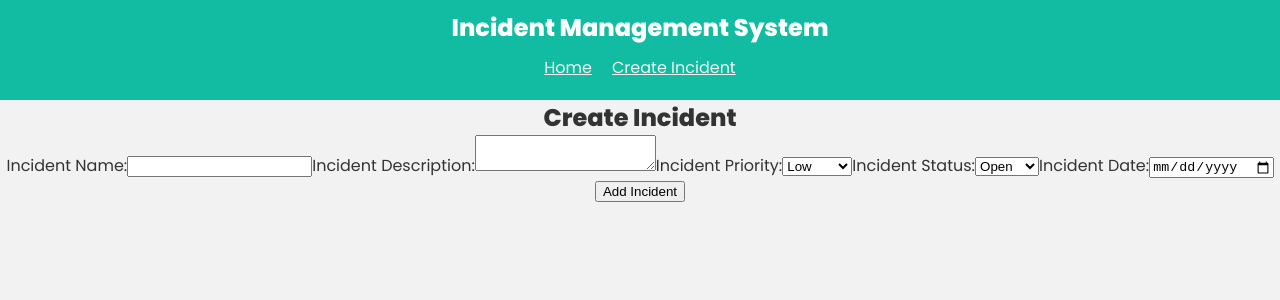
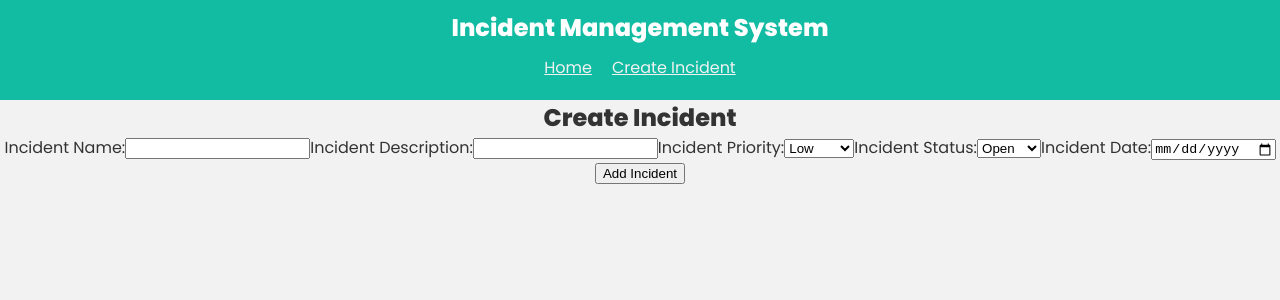
Before and after one commit to firdaussulaiman/servicedesk.github.io, a React (Create React App) app in the folder servicedesk/: page /create in a window 1280 px wide. Shown: the top 300 px of the page. Built offline with nearby package versions, Linux system fonts and the light colour scheme.

Commit message:
more adjusting of syntax

```diff
--- a/servicedesk/package.json
+++ b/servicedesk/package.json
@@ -6,6 +6,7 @@
     "@emotion/react": "^11.11.1",
     "@emotion/styled": "^11.11.0",
     "@mui/material": "^5.14.2",
+    "@supabase/supabase-js": "^2.31.0",
     "@testing-library/jest-dom": "^5.17.0",
     "@testing-library/react": "^13.4.0",
     "@testing-library/user-event": "^13.5.0",
--- a/servicedesk/src/components/CreateIncident.js
+++ b/servicedesk/src/components/CreateIncident.js
@@ -1,30 +1,92 @@
+import React, { useState } from 'react';
+import supabase from '../config/supabaseClient';
+
 const CreateIncident = () => {
-    return (
+const [incidentName, setIncidentName] = useState('');
+const [incidentDescrp, setIncidentDesrp] = useState('');
+const [incidentPriority, setincidentPriority] = useState('');
+const [incidentStatus, setincidentStatus] = useState('');
+const [incidentDate, setincidentDate] = useState('');
+const [formErrors, setFormErrors] = useState(null);
+
+const handleSubmit = async (e) => {
+    e.preventDefault();
+
+    if (!incidentName || !incidentDescrp || !incidentPriority || !incidentStatus || !incidentDate) {
+        setFormErrors('Please enter all fields');
+    return
+    }
+
+    const {data,error} = await supabase
+    .from('incidents')
+    .insert([{incidentName,incidentDescrp,incidentPriority,incidentStatus,incidentDate}]);
+
+    if (error) {
+        console.log(error);
+        setFormErrors('Please enter all fields');
+    }
+    if (data) {
+        console.log(data);
+        setFormErrors(null);
+
+    }
+
+}
+return (
         <div className="create">
             <h2>Create Incident</h2>
-            <form>
-                <label>Incident Name:</label>
-                <input type="text" required/>
-                <label>Incident Description:</label>
-                <textarea required></textarea>
-                <label>Incident Priority:</label>
-                <select required>
+            <form onSubmit={handleSubmit}>
+                <label htmlFor='incident'>Incident Name:</label>
+                <input
+                type="text"
+                id="incident"
+                value={incidentName}
+                onChange={(e) => setIncidentName(e.target.value)}
+                />
+                <label htmlFor='incidentDescrp'>Incident Description:</label>
+                <input
+                type="text"
+                id="incidentDescrp"
+                value={incidentDescrp}
+                onChange={(e) => setIncidentDesrp(e.target.value)}
+                />
+                <label htmlFor='incidentPriority'>Incident Priority:</label>
+                <select
+                name="incidentPriority"
+                id="incidentPriority"
+                value={incidentPriority}
+                onChange={(e) => setincidentPriority(e.target.value)}
+                >
                     <option value="low">Low</option>
                     <option value="medium">Medium</option>
                     <option value="high">High</option>
                     <option value="critical">Critical</option>
                 </select>
-                <label>Incident Status:</label>
-                <select required>
+                <label htmlFor='incidentStatus'>Incident Status:</label>
+                <select
+                name="incidentStatus"
+                id="incidentStatus"
+                value={incidentStatus}
+                onChange={(e) => setincidentStatus(e.target.value)}
+                >
                     <option value="open">Open</option>
                     <option value="closed">Closed</option>
                 </select>
-                <label>Incident Date:</label>
-                <input type="date" required/>
+              <label htmlFor='incidentDate'>Incident Date:</label>
+                <input
+                type="date"
+                id="incidentDate"
+                value={incidentDate}
+                onChange={(e) => setincidentDate(e.target.value)}
+                />
                 <button>Add Incident</button>
+                {formErrors && <p className="error">{formErrors}</p>}
             </form>
+
+
         </div>
     );
 }
 
+
 export default CreateIncident;
--- a/servicedesk/src/components/Home.js
+++ b/servicedesk/src/components/Home.js
@@ -1,4 +1,7 @@
+import supabase from '../config/supabaseClient'
+
 const Home = () => {
+    console.log(supabase)
     return (
         <div className="home">
             <h2>Incident List</h2>
--- /dev/null
+++ b/servicedesk/src/config/supabaseClient.jsx
@@ -0,0 +1,9 @@
+
+import { createClient } from '@supabase/supabase-js'
+
+const supabaseUrl = 'https://tkucqzsdvfpsdgmebmjg.supabase.co'
+const supabaseKey = 'eyJhbGciOiJIUzI1NiIsInR5cCI6IkpXVCJ9.eyJpc3MiOiJzdXBhYmFzZSIsInJlZiI6InRrdWNxenNkdmZwc2RnbWVibWpnIiwicm9sZSI6ImFub24iLCJpYXQiOjE2OTAzOTAwMjksImV4cCI6MjAwNTk2NjAyOX0.B9_7Fik2rZ3pHOqJLTux1awOzXIMRekGsc_sHrqzTfc'
+
+const supabase = createClient(supabaseUrl, supabaseKey);
+
+export default supabase
```
Also changed, not shown: 2 other files (tests, documents, lock files or other folders).
